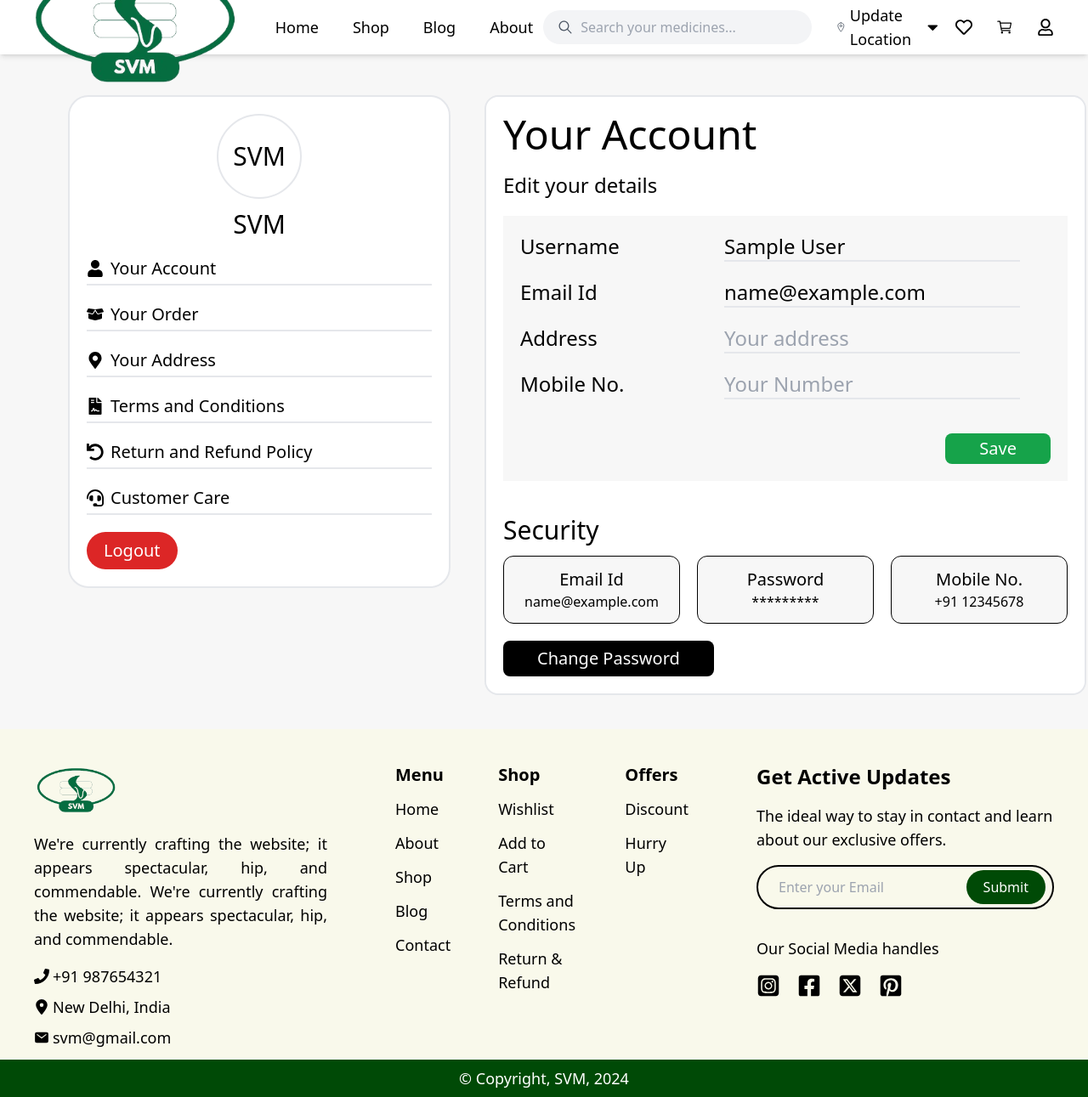
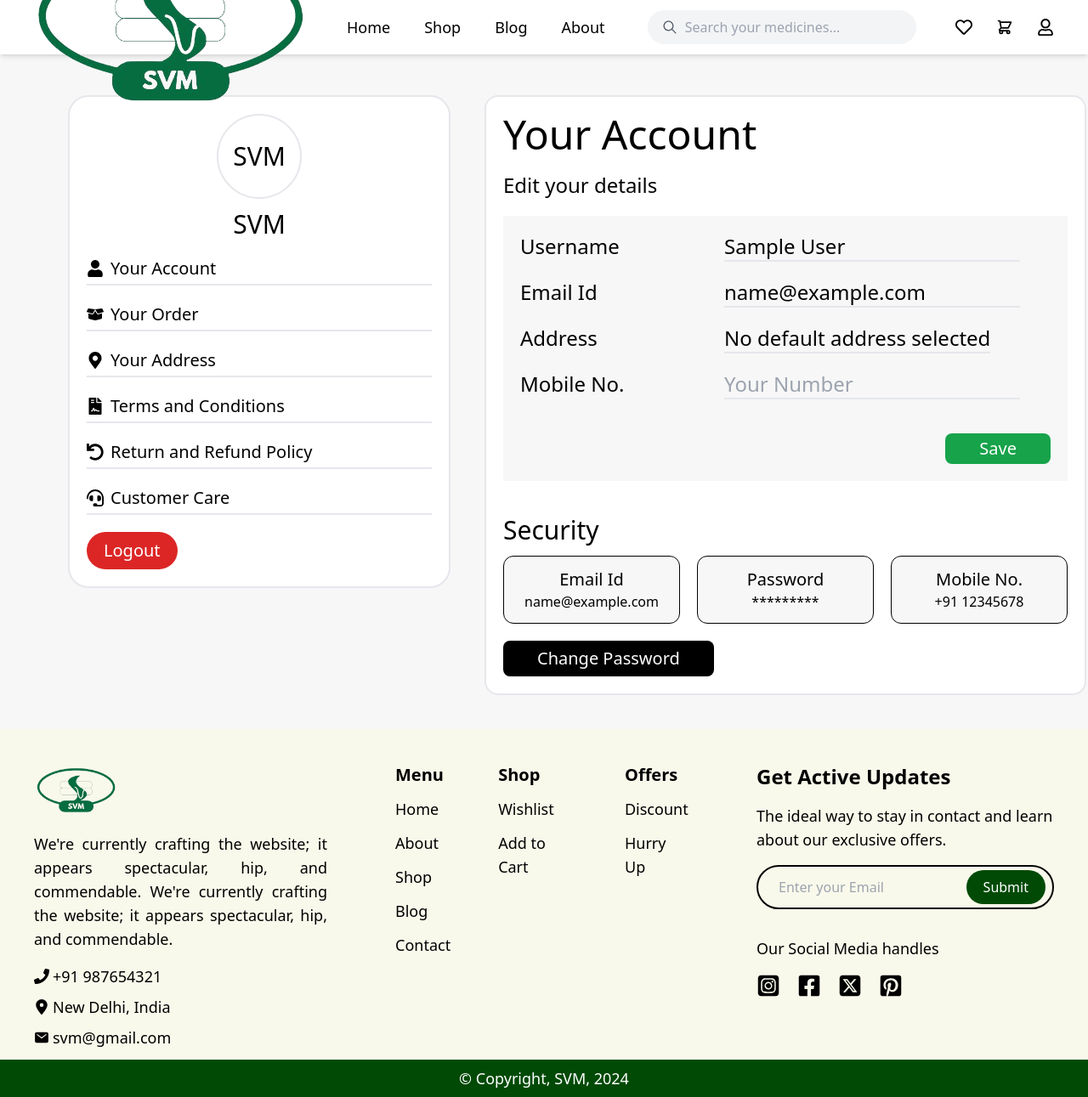
Before and after one commit to Diliate/svm-frontend, a Next.js app: page /profile in a window 1280 px wide. Shown: the whole page at 85% size. Built offline with nearby package versions, Linux system fonts and the light colour scheme; sample sign-in values are in the browser's storage.

Commit message:
fix: Removed location from nav, added different cart icon

```diff
--- a/src/app/admin/layout.jsx
+++ b/src/app/admin/layout.jsx
@@ -33,7 +33,7 @@ function AdminLayout({ children }) {
 
   if (!isAuthorized) {
     return (
-      <div className="flex flex-col items-center justify-center min-h-screen gap-3">
+      <div className="flex flex-col items-center justify-center min-h-[500px] gap-3">
         <h1 className="text-2xl font-semibold text-red-600">Not Authorized</h1>
         <Link
           href={"/"}
--- a/src/app/login/page.jsx
+++ b/src/app/login/page.jsx
@@ -3,7 +3,6 @@
 import Image from "next/image";
 import Link from "next/link";
 import React, { useState } from "react";
-import toast from "react-hot-toast";
 import { useAuth } from "@/context/AuthContext";
 
 function Page() {
@@ -23,9 +22,7 @@ function Page() {
 
     try {
       await login(email, password);
-      toast.success("Logged in successfully!");
     } catch (error) {
-      toast.error(error.response?.data?.message || "Login failed");
       setError(error.response?.data?.message || "Login failed");
     }
   };
--- a/src/app/profile/address/page.jsx
+++ b/src/app/profile/address/page.jsx
@@ -23,6 +23,7 @@ function Page() {
   const [city, setCity] = useState("");
   const [state, setState] = useState("");
   const [zipCode, setZipCode] = useState("");
+  const [defaultAddressId, setDefaultAddressId] = useState(null);
   const [open, setOpen] = useState(false); // State to manage dialog visibility
 
   // Fetch all addresses for the user
@@ -32,10 +33,15 @@ function Page() {
       const response = await axios.get("http://localhost:5000/api/addresses", {
         headers: { Authorization: `Bearer ${token}` },
       });
-      setAddresses(response.data); // API returns an array of addresses
+      setAddresses(response.data);
+
+      // Load default address ID from local storage
+      const savedDefault = localStorage.getItem("defaultAddressId");
+      if (savedDefault) {
+        setDefaultAddressId(parseInt(savedDefault, 10));
+      }
     } catch (error) {
       console.error("Error fetching addresses:", error);
-      // toast.error("Failed to fetch addresses.");
     }
   };
 
@@ -62,6 +68,7 @@ function Page() {
       setState("");
       setZipCode("");
       setOpen(false); // Close the dialog
+      fetchAddresses(); // Refresh addresses
     } catch (error) {
       console.error("Error adding address:", error);
       toast.error("Failed to add address.");
@@ -84,10 +91,24 @@ function Page() {
       updateUserInContext(response.data);
 
       toast.success("Address removed successfully!");
+
+      // Clear default address if it was removed
+      if (defaultAddressId === addressId) {
+        setDefaultAddressId(null);
+        localStorage.removeItem("defaultAddressId");
+      }
+
+      fetchAddresses(); // Refresh addresses
     } catch (error) {
       console.error("Error removing address:", error);
       toast.error("Failed to remove address.");
     }
+  };
+
+  const handleSetDefault = (addressId) => {
+    setDefaultAddressId(addressId);
+    localStorage.setItem("defaultAddressId", addressId);
+    toast.success("Default address updated!");
   };
 
   // Fetch addresses on component mount
@@ -151,10 +172,12 @@ function Page() {
         {addresses.map((address) => (
           <div
             key={address.id}
-            className="bg-[#F7F7F7] rounded-xl h-60 w-60 gap-10 border-2"
+            className={`bg-[#F7F7F7] rounded-xl h-60 w-60 gap-10 border-2 ${
+              defaultAddressId === address.id ? "border-green-600" : ""
+            }`}
           >
             <h2 className="w-full pb-1 text-3xl font-medium text-center bg-white border-b-2 rounded-t-xl">
-              Address
+              {defaultAddressId === address.id ? "Default Address" : "Address"}
             </h2>
             <div className="flex flex-col items-start justify-start p-2">
               <h2 className="text-2xl font-medium">{address.area}</h2>
@@ -162,7 +185,13 @@ function Page() {
                 {address.city}, {address.state}, {address.zipCode}
               </p>
             </div>
-            <div className="flex items-center justify-start w-full gap-3 p-2">
+            <div className="flex items-center justify-start w-full gap-3 p-2 text-sm">
+              <button
+                className="px-5 py-1 text-white duration-200 bg-blue-600 rounded-full hover:opacity-85"
+                onClick={() => handleSetDefault(address.id)}
+              >
+                Set Default
+              </button>
               <button
                 className="px-5 py-1 text-white duration-200 bg-red-600 rounded-full hover:opacity-85"
                 onClick={() => handleRemoveAddress(address.id)}
--- a/src/app/profile/page.jsx
+++ b/src/app/profile/page.jsx
@@ -3,6 +3,7 @@
 import { useAuth } from "@/context/AuthContext";
 import React, { useState, useEffect } from "react";
 import toast from "react-hot-toast";
+import axios from "axios";
 
 const Page = () => {
   const { user, updateUserInContext } = useAuth();
@@ -10,6 +11,7 @@ const Page = () => {
     name: "",
     email: "",
   });
+  const [defaultAddress, setDefaultAddress] = useState(null);
 
   console.log("User Details: ", user);
 
@@ -22,6 +24,40 @@ const Page = () => {
       });
     }
   }, [user]);
+
+  // Fetch addresses and determine the default address
+  useEffect(() => {
+    const fetchDefaultAddress = async () => {
+      try {
+        const token = localStorage.getItem("token");
+        const defaultAddressId = localStorage.getItem("defaultAddressId");
+
+        if (defaultAddressId) {
+          // Fetch the user's addresses
+          const response = await axios.get(
+            "http://localhost:5000/api/addresses",
+            {
+              headers: { Authorization: `Bearer ${token}` },
+            }
+          );
+
+          // Find the default address from the list of addresses
+          const address = response.data.find(
+            (addr) => addr.id === parseInt(defaultAddressId, 10)
+          );
+
+          if (address) {
+            setDefaultAddress(address); // Set default address in state
+          }
+        }
+      } catch (error) {
+        console.error("Error fetching default address:", error);
+        toast.error("Failed to fetch default address.");
+      }
+    };
+
+    fetchDefaultAddress();
+  }, []);
 
   const handleChange = (e) => {
     const { name, value } = e.target;
@@ -85,13 +121,16 @@ const Page = () => {
           </div>
           <div className="flex flex-col gap-5 md:gap-10 md:flex-row">
             <h2 className="w-[200px] text-2xl font-medium">Address</h2>
-            <input
-              type="text"
-              placeholder="Your address"
-              value={user?.address || ""}
-              readOnly
-              className="text-xl bg-transparent border-b-2 outline-none md:text-2xl"
-            />
+            {defaultAddress ? (
+              <div className="text-xl bg-transparent outline-none md:text-2xl">
+                {defaultAddress.area}, {defaultAddress.city},{" "}
+                {defaultAddress.state} - {defaultAddress.zipCode}
+              </div>
+            ) : (
+              <div className="text-xl bg-transparent border-b-2 outline-none md:text-2xl">
+                No default address selected
+              </div>
+            )}
           </div>
           <div className="flex flex-col gap-5 md:gap-10 md:flex-row">
             <h2 className="w-[200px] text-2xl font-medium">Mobile No.</h2>
--- a/src/app/signup/page.jsx
+++ b/src/app/signup/page.jsx
@@ -3,7 +3,6 @@
 import Image from "next/image";
 import Link from "next/link";
 import React, { useState } from "react";
-import toast from "react-hot-toast";
 import { useAuth } from "@/context/AuthContext";
 
 function Page() {
@@ -26,9 +25,7 @@ function Page() {
 
     try {
       await signup(name, email, password);
-      toast.success("Registered successfully!");
     } catch (error) {
-      toast.error("Registration failed");
       setError(error.response?.data?.message || "Registration failed");
     }
   };
--- a/src/components/Footer.jsx
+++ b/src/components/Footer.jsx
@@ -82,16 +82,6 @@ const Footer = () => {
                 Track Order
               </li>
               </Link> */}
-              <Link href={"/profile/termsandconditions"}>
-                <li className="cursor-pointer hover:text-[#004A06]">
-                  Terms and Conditions
-                </li>
-              </Link>
-              <Link href={"/profile/return"}>
-                <li className="cursor-pointer hover:text-[#004A06]">
-                  Return &amp; Refund
-                </li>
-              </Link>
             </ul>
           </div>
 
--- a/src/components/Navbar.jsx
+++ b/src/components/Navbar.jsx
@@ -3,17 +3,11 @@
 import React, { useState } from "react";
 import Image from "next/image";
 import Link from "next/link";
-import {
-  FaCaretDown,
-  FaRegHeart,
-  FaRegUser,
-  FaBars,
-  FaTimes,
-  FaPlus,
-} from "react-icons/fa";
-import { IoCartOutline, IoLocationOutline } from "react-icons/io5";
+import { FaRegHeart, FaRegUser, FaBars, FaTimes } from "react-icons/fa";
+import { IoCartOutline } from "react-icons/io5";
 import { IoIosSearch } from "react-icons/io";
 import { navLinks } from "../data/navLinks";
+import { HiOutlineShoppingCart } from "react-icons/hi";
 
 import {
   DropdownMenu,
@@ -76,46 +70,6 @@ const Navbar = () => {
                 className="w-64 ml-2 bg-transparent border-none focus:outline-none"
               />
             </div>
-
-            <DropdownMenu
-              open={locationDropdownOpen}
-              onOpenChange={setLocationDropdownOpen}
-            >
-              <DropdownMenuTrigger asChild>
-                <div className="flex items-center px-3 py-2 space-x-1 rounded-full cursor-pointer hover:bg-gray-100">
-                  <IoLocationOutline size={20} className="text-gray-600" />
-                  <span className="text-lg font-medium">Update Location</span>
-                  <FaCaretDown size={20} />
-                </div>
-              </DropdownMenuTrigger>
-              <DropdownMenuContent className="w-56">
-                <DropdownMenuLabel>Your Addresses</DropdownMenuLabel>
-                <DropdownMenuSeparator />
-                <DropdownMenuRadioGroup
-                  value={position}
-                  onValueChange={setPosition}
-                >
-                  <DropdownMenuRadioItem value="top">
-                    Address 1
-                  </DropdownMenuRadioItem>
-                  <DropdownMenuRadioItem value="bottom">
-                    Address 2
-                  </DropdownMenuRadioItem>
-                  <DropdownMenuRadioItem value="right">
-                    Address 3
-                  </DropdownMenuRadioItem>
-                </DropdownMenuRadioGroup>
-                <div className="flex items-center justify-center py-2 border-2 border-dashed hover:bg-gray-100">
-                  <Link
-                    href="/profile/address"
-                    className="flex items-center gap-2"
-                    onClick={() => setLocationDropdownOpen(false)}
-                  >
-                    Add your Address <FaPlus />
-                  </Link>
-                </div>
-              </DropdownMenuContent>
-            </DropdownMenu>
           </div>
 
           {/* Icons */}
@@ -131,7 +85,7 @@ const Navbar = () => {
                 href="/cart"
                 className="p-2 rounded-full hover:bg-[#004A06] hover:text-white transition duration-150"
               >
-                <IoCartOutline size={20} />
+                <HiOutlineShoppingCart size={20} />
               </Link>
               {user ? (
                 <Link
```
Also changed, not shown: src/context/AuthContext.js (+5 -5 lines).
